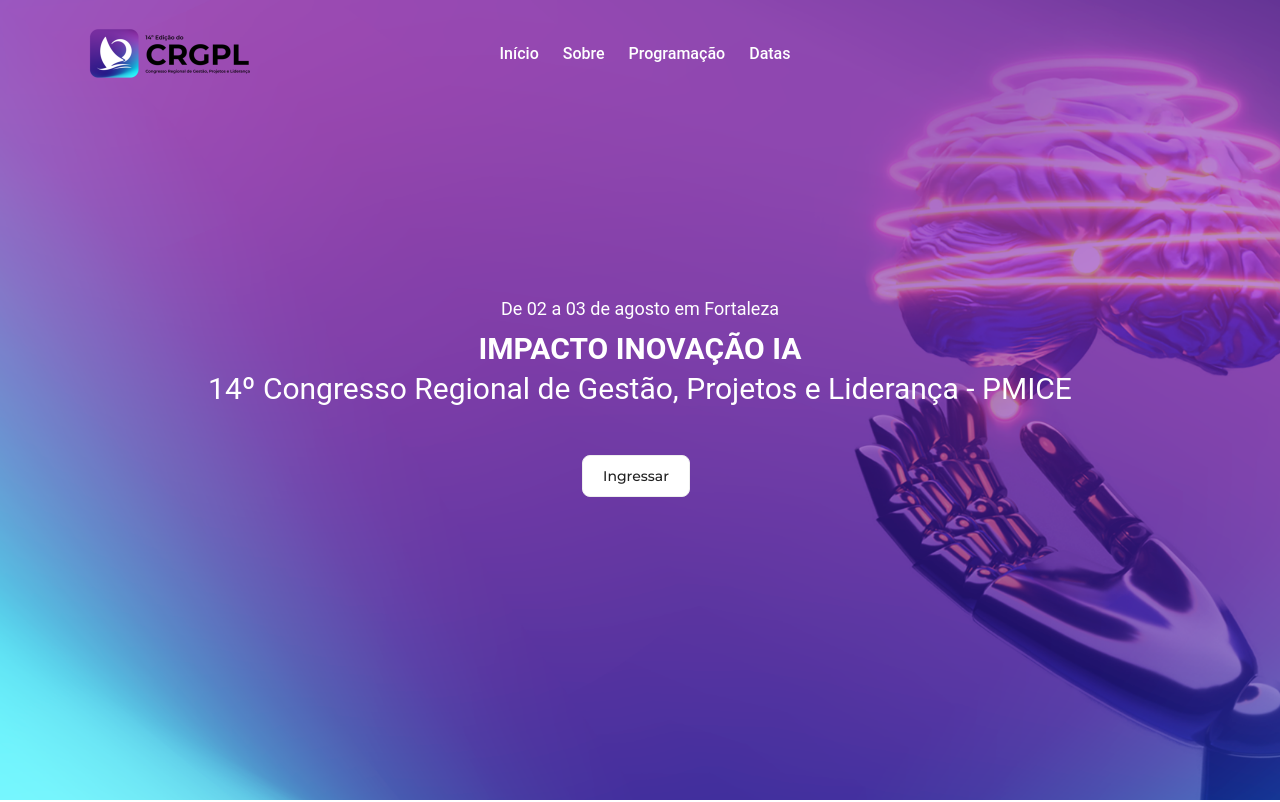
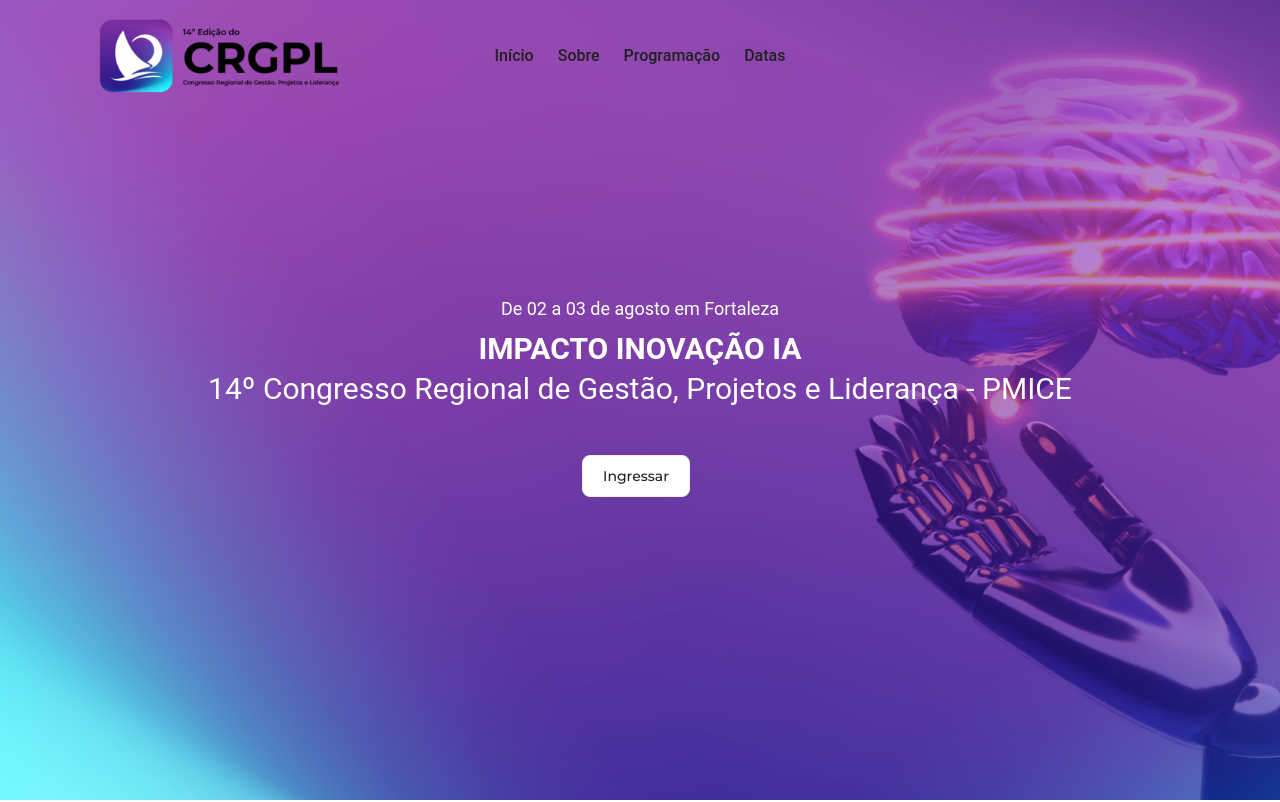
Before and after one commit to f3gomes/pmi-event-page, a Next.js app: page / in a window 1280 px wide. Shown: the top 802 px of the page. Built offline with nearby package versions, Linux system fonts and the light colour scheme.

Commit message:
styles: fix logo and styles

```diff
--- a/components/footer/index.tsx
+++ b/components/footer/index.tsx
@@ -52,6 +52,7 @@
               <li key={index}>
                 <Link
                   href={link.href}
+                  target="_blank"
                   className="font-normal !text-gray-700 hover:!text-gray-900 transition-colors"
                 >
                   {link.icon}
--- a/components/navbar/index.tsx
+++ b/components/navbar/index.tsx
@@ -8,13 +8,7 @@
   IconButton,
   Typography,
 } from "@material-tailwind/react";
-import {
-  RectangleStackIcon,
-  UserCircleIcon,
-  CommandLineIcon,
-  XMarkIcon,
-  Bars3Icon,
-} from "@heroicons/react/24/solid";
+import { XMarkIcon, Bars3Icon } from "@heroicons/react/24/solid";
 import Image from "next/image";
 import Link from "next/link";
 
@@ -48,7 +42,7 @@
 const NAV_MENU = [
   {
     name: "Início",
-    href: "#hero",
+    href: "#",
   },
   {
     name: "Sobre",
@@ -97,25 +91,23 @@
       fullWidth
       blurred={false}
       color={isScrolling ? "white" : "transparent"}
-      className="fixed top-0 z-50 border-0 h-28"
+      className="fixed top-0 z-50 border-0 h-28 flex justify-center"
     >
-      <div className="container mx-auto flex items-center justify-between">
-        <Link href={"/"}>
+      <div className="container mx-auto h-full flex items-center justify-center absolute top-0">
+        <Link href={"/"} className="absolute top-0 left-0">
           <Image
             priority
-            width={200}
-            height={75}
+            width={0}
+            height={0}
+            sizes="100vw"
             src={"/logo/logo.png"}
             alt="testimonial image"
-            className="cursor-pointer"
+            className="cursor-pointer w-auto h-28"
           />
         </Link>
 
-        <div className="-ml-24">
-          <ul
-            className={` hidden items-center gap-6 lg:flex ${isScrolling ? "text-gray-900" : "text-white"
-              }`}
-          >
+        <div className="">
+          <ul className={"hidden items-center gap-6 lg:flex text-gray-900"}>
             {NAV_MENU.map(({ name, href }) => (
               <NavItem key={name} href={href}>
                 <span>{name}</span>
@@ -124,15 +116,6 @@
           </ul>
         </div>
 
-        <div className="hidden items-center gap-4 lg:flex">
-          <Button
-            variant="text"
-            className="invisible"
-            color={isScrolling ? "gray" : "white"}
-          >
-            Entrar
-          </Button>
-        </div>
         <IconButton
           variant="text"
           color={isScrolling ? "gray" : "white"}
--- a/components/timer-content/index.tsx
+++ b/components/timer-content/index.tsx
@@ -5,15 +5,16 @@
   return (
     <div
       id="where"
-      className="flex items-center justify-center gap-4 flex-col h-96 -mb-10 bg-event-300/60"
+      className="flex items-center justify-center gap-8 flex-col h-[26rem] -mb-10 bg-event-300/60"
     >
       <div>
         <Image
-          width={342}
-          height={147}
+          width={0}
+          height={0}
+          sizes="100vw"
+          alt="logo"
           src={"/logo/logo-large.png"}
-          alt="logo"
-          className="-mt-6"
+          className="-mt-6 w-[30rem] h-auto"
         />
       </div>
 
```
Also changed, not shown: public/logo/logo-large.png.
